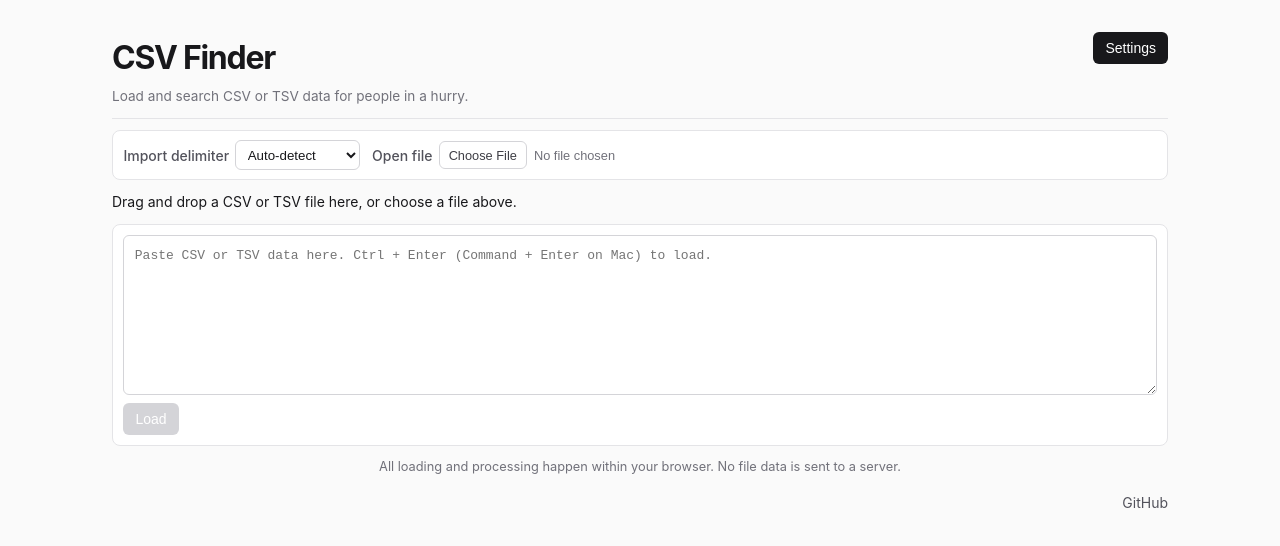
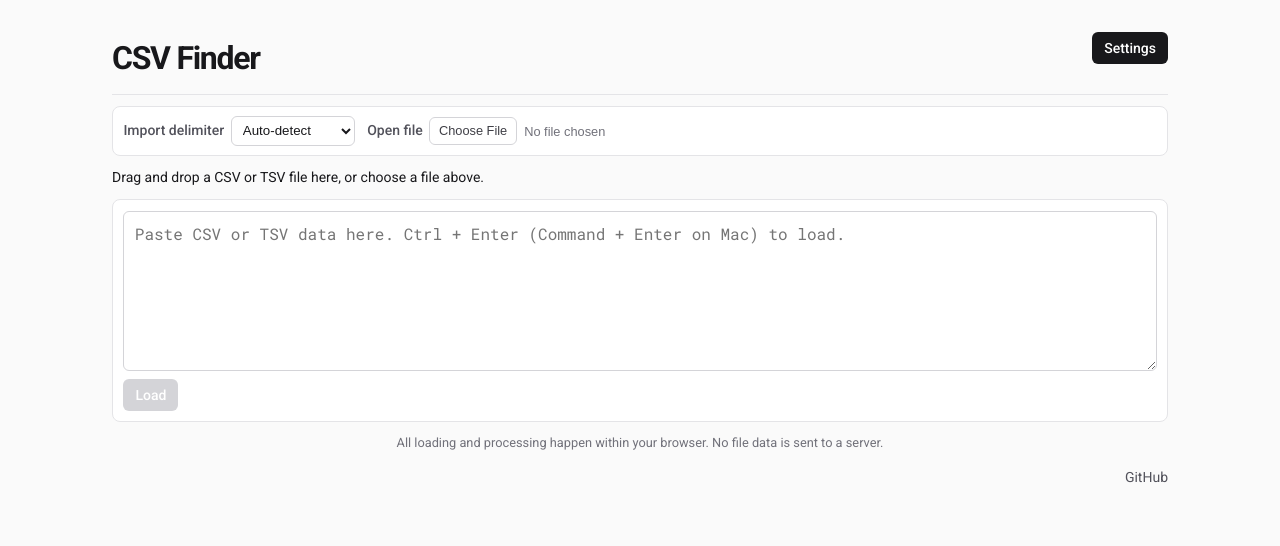
Before and after one commit to andygock/csv-finder, a React (Vite) app: page / in a window 1280 px wide. Shown: the top 546 px of the page. Built offline with nearby package versions, Linux system fonts and the light colour scheme.

Commit message:
Polish CSV preview and pagination controls
- Bundle and apply Roboto and Roboto Mono throughout the application.
- Remove the header subtitle to reduce vertical spacing.
- Accept CSV and TSV drops anywhere in the viewport.
- Set pagination options to 25, 50, and 100 rows.

```diff
--- a/package.json
+++ b/package.json
@@ -14,6 +14,8 @@
     "preview": "vite preview"
   },
   "dependencies": {
+    "@fontsource/roboto": "^5.3.0",
+    "@fontsource/roboto-mono": "^5.3.0",
     "papaparse": "^5.5.2",
     "react": "^19.0.0",
     "react-dom": "^19.0.0",
--- a/src/App.module.css
+++ b/src/App.module.css
@@ -34,12 +34,6 @@
   color: var(--color-text);
   font-size: clamp(1.6rem, 4vw, 2rem);
   letter-spacing: -0.04em;
-}
-.header p {
-  max-width: 40rem;
-  margin: 0.25rem 0 0;
-  color: var(--color-text-muted);
-  font-size: 0.85rem;
 }
 .drop > p {
   margin: 0;
@@ -174,6 +168,9 @@
   white-space: pre-wrap;
   overflow-wrap: anywhere;
 }
+.cellButton {
+  font-family: "Roboto Mono", monospace;
+}
 .headingButton {
   font-weight: bold;
 }
--- a/src/App.tsx
+++ b/src/App.tsx
@@ -19,7 +19,7 @@ function App() {
   const [sort, setSort] = useState<SortConfig | null>(null);
   const [sortMode, setSortMode] = useState<"text" | "numeric">("text");
   const [pageIndex, setPageIndex] = useState(0);
-  const [pageSize, setPageSize] = useState(24);
+  const [pageSize, setPageSize] = useState(25);
   const [delimiter, setDelimiter] = useState<Delimiter>("");
   const [delimiterWithCopy, setDelimiterWithCopy] = useState<"," | "\t">("\t");
   const [simplifyNumbers, setSimplifyNumbers] = useState(true);
@@ -40,7 +40,7 @@ function App() {
     [filter, phrase, skipEmpty, settings.headers, sort, pageIndex, pageSize],
   );
   const dataset = useDataset(query);
-  const { page } = dataset;
+  const { page, load: loadDataset } = dataset;
   const stale =
     dataset.searching || (page !== null && JSON.stringify(page.query) !== JSON.stringify(query));
 
@@ -72,24 +72,77 @@ function App() {
     return () => window.removeEventListener("keydown", handleKeyDown);
   }, [dataset.loaded]);
 
-  const resetView = () => {
+  const resetView = useCallback(() => {
     setFilter("");
     setSort(null);
     setPageIndex(0);
     setFileError("");
-  };
-  const load = (source: File | string) => {
+  }, []);
+  const load = useCallback(
+    (source: File | string) => {
       resetView();
-    return dataset.load(source, delimiter);
-  };
-  const loadFile = (file?: File) => {
+      return loadDataset(source, delimiter);
+    },
+    [delimiter, loadDataset, resetView],
+  );
+  const loadFile = useCallback(
+    (file?: File) => {
       if (!file) return;
       if (!/\.(csv|tsv)$/i.test(file.name)) {
         setFileError("Choose a CSV or TSV file.");
         return;
       }
       void load(file);
+    },
+    [load],
+  );
+
+  // Listen on window so files can be dropped outside the centred content column too.
+  useEffect(() => {
+    const getFileTransfer = (event: DragEvent) => {
+      const transfer = event.dataTransfer;
+      return transfer?.types.includes("Files") ? transfer : null;
     };
+    const handleDragEnter = (event: DragEvent) => {
+      if (!getFileTransfer(event)) return;
+      event.preventDefault();
+      setIsDragging(true);
+    };
+    const handleDragOver = (event: DragEvent) => {
+      const transfer = getFileTransfer(event);
+      if (!transfer) return;
+      event.preventDefault();
+      transfer.dropEffect = "copy";
+      setIsDragging(true);
+    };
+    const handleDragLeave = (event: DragEvent) => {
+      if (!getFileTransfer(event)) return;
+      if (
+        event.relatedTarget instanceof Node &&
+        document.documentElement.contains(event.relatedTarget)
+      )
+        return;
+      setIsDragging(false);
+    };
+    const handleDrop = (event: DragEvent) => {
+      const transfer = getFileTransfer(event);
+      if (!transfer) return;
+      event.preventDefault();
+      setIsDragging(false);
+      loadFile(transfer.files[0]);
+    };
+
+    window.addEventListener("dragenter", handleDragEnter);
+    window.addEventListener("dragover", handleDragOver);
+    window.addEventListener("dragleave", handleDragLeave);
+    window.addEventListener("drop", handleDrop);
+    return () => {
+      window.removeEventListener("dragenter", handleDragEnter);
+      window.removeEventListener("dragover", handleDragOver);
+      window.removeEventListener("dragleave", handleDragLeave);
+      window.removeEventListener("drop", handleDrop);
+    };
+  }, [loadFile]);
   const copy = useCallback(async (value: string, row = false) => {
     try {
       await navigator.clipboard.writeText(value);
@@ -113,25 +166,7 @@ function App() {
   const pages = page ? Math.max(1, Math.ceil(page.matched / page.pageSize)) : 1;
 
   return (
-    <main
-      className={`${styles.drop} ${isDragging ? styles.dragging : ""}`}
-      onDrop={(event) => {
-        event.preventDefault();
-        setIsDragging(false);
-        loadFile(event.dataTransfer.files[0]);
-      }}
-      onDragOver={(event) => {
-        event.preventDefault();
-        if (event.dataTransfer.types.includes("Files")) setIsDragging(true);
-      }}
-      onDragLeave={(event) => {
-        if (
-          !(event.relatedTarget instanceof Node) ||
-          !event.currentTarget.contains(event.relatedTarget)
-        )
-          setIsDragging(false);
-      }}
-    >
+    <main className={`${styles.drop} ${isDragging ? styles.dragging : ""}`}>
       <div className={styles.toolbar}>
         <button onClick={() => dialogRef.current?.showModal()}>Settings</button>
         {(dataset.loaded || dataset.loading) && (
@@ -147,7 +182,6 @@ function App() {
       </div>
       <header className={styles.header}>
         <h1>CSV Finder</h1>
-        <p>Load and search CSV or TSV data for people in a hurry.</p>
       </header>
       <div className={styles.controls}>
         <label>
@@ -337,9 +371,9 @@ function App() {
                       setPageIndex(0);
                     }}
                   >
-                    <option value={24}>24</option>
-                    <option value={48}>48</option>
-                    <option value={96}>96</option>
+                    <option value={25}>25</option>
+                    <option value={50}>50</option>
+                    <option value={100}>100</option>
                   </select>
                 </label>
                 {page.pageSize < pageSize && (
--- a/src/PasteBox.module.css
+++ b/src/PasteBox.module.css
@@ -21,7 +21,7 @@
   border-radius: var(--radius-sm);
   padding: 0.65rem;
   font-size: medium;
-  font-family: monospace;
+  font-family: "Roboto Mono", monospace;
   line-height: 1.5;
   resize: vertical;
   box-shadow: none;
--- a/src/index.css
+++ b/src/index.css
@@ -35,14 +35,7 @@ body {
   margin: 0;
   padding: 0;
   font-size: 0.875rem;
-  font-family:
-    Inter,
-    ui-sans-serif,
-    system-ui,
-    -apple-system,
-    BlinkMacSystemFont,
-    "Segoe UI",
-    sans-serif;
+  font-family: "Roboto", Arial, sans-serif;
   color: var(--color-text);
   line-height: 1.5;
 }
@@ -62,6 +55,7 @@ button {
   border: none;
   padding: var(--space-sm) var(--space-lg);
   font-size: 0.875rem;
+  font-family: inherit;
   font-weight: 500;
   cursor: pointer;
   border-radius: var(--radius-sm);
--- a/src/main.tsx
+++ b/src/main.tsx
@@ -1,5 +1,9 @@
 import { StrictMode } from "react";
 import { createRoot } from "react-dom/client";
+import "@fontsource/roboto/latin-400.css";
+import "@fontsource/roboto/latin-500.css";
+import "@fontsource/roboto/latin-700.css";
+import "@fontsource/roboto-mono/latin-400.css";
 import App from "./App.tsx";
 import "./index.css";
 
```
Also changed, not shown: 1 other file (tests, documents, lock files or other folders). Lines whose indentation alone changed are shown as unchanged.
